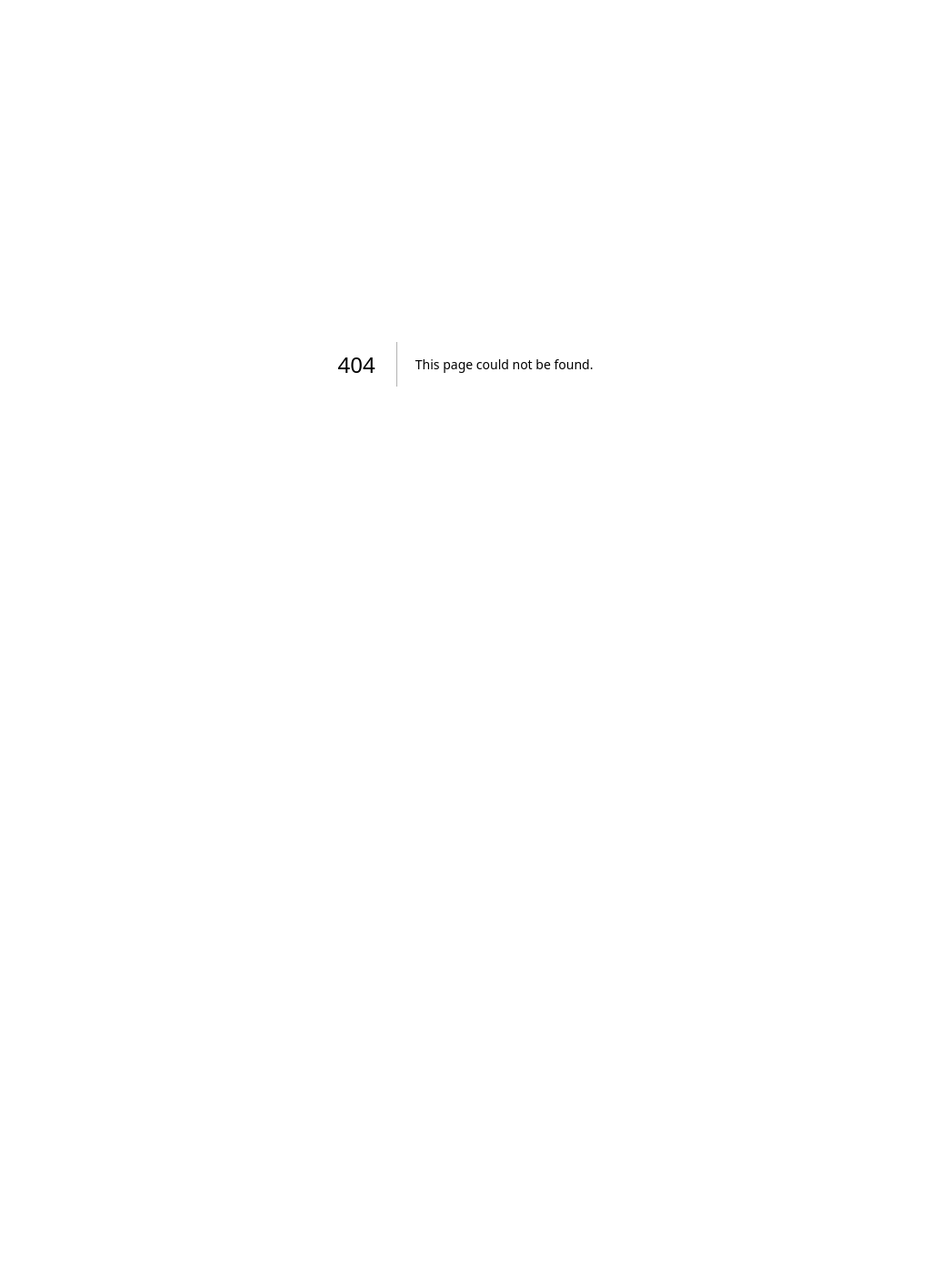
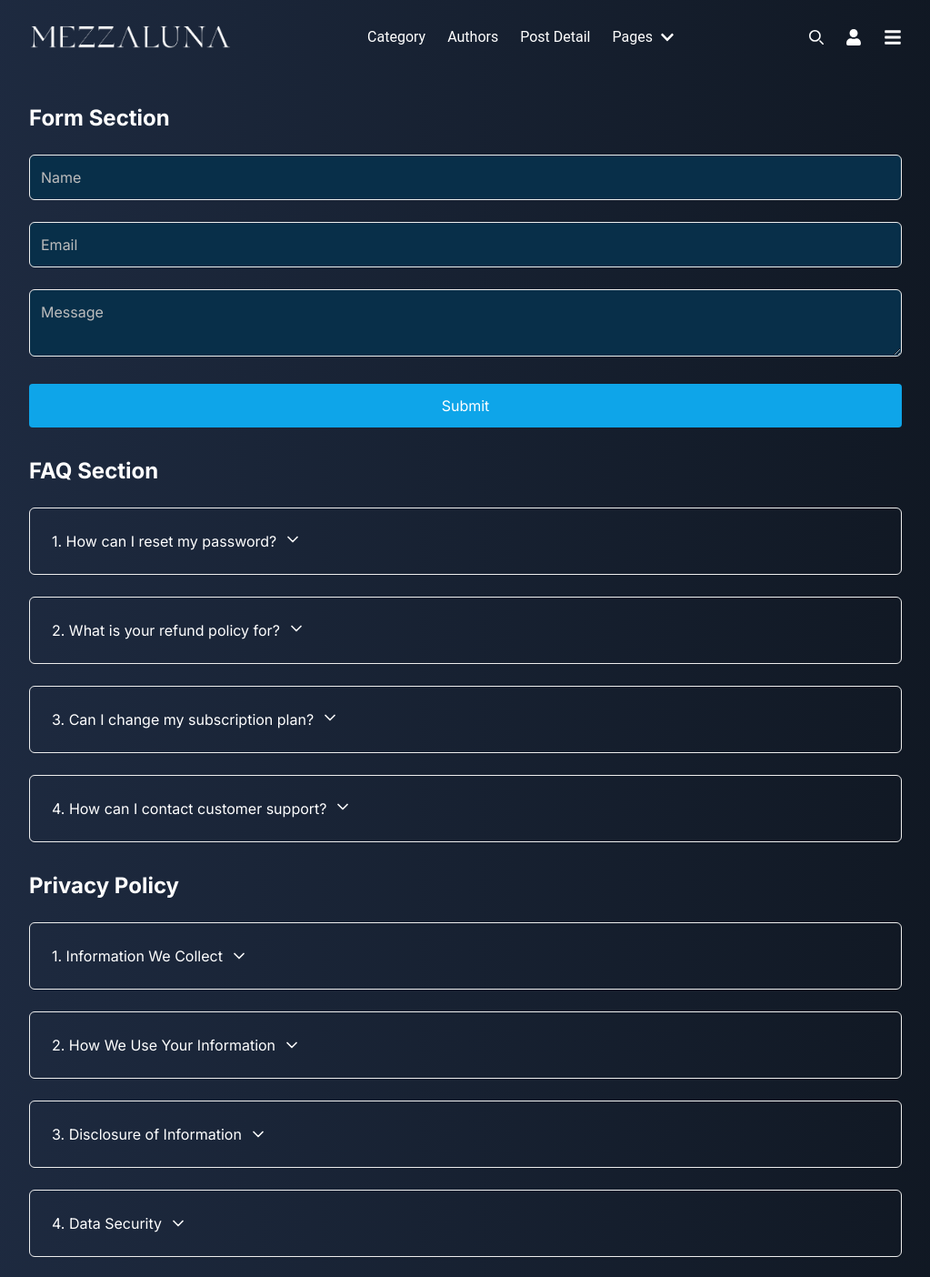
Before and after one commit to alif7laksono/blog, a Next.js app: page /Contact in a window 1280 px wide. Before the commit this address had no page. Shown: the top 1404 px of the page at 91% size, without its empty margins (128-1151 px from the left). Before the commit the page ends 800 px from the top, so only its background shows below. Built offline with nearby package versions, Linux system fonts and the light colour scheme.

Commit message:
added contact page

```diff
--- /dev/null
+++ b/app/Contact/page.js
@@ -0,0 +1,166 @@
+"use client";
+import React, { useState } from "react";
+import { FiChevronUp, FiChevronDown } from "react-icons/fi";
+import Header from "../components/header";
+import Footer from "../components/footer";
+
+export default function Contact() {
+  const [faqData, setFaqData] = useState([
+    {
+      question: "1. How can I reset my password?",
+      answer:
+        'To reset your password, simply click on the "Forgot Password" link on the login page. You will receive instructions via email on how to reset your password.',
+      open: false,
+    },
+    {
+      question: "2. What is your refund policy for?",
+      answer:
+        "We offer refunds within 30 days of purchase for products that meet our refund policy criteria. Please review our refund policy page for detailed information on eligibility and the refund process.",
+      open: false,
+    },
+    {
+      question: "3. Can I change my subscription plan?",
+      answer:
+        "Yes, you can change your subscription plan at any time by logging into your account and selecting the desired plan from the subscription settings.",
+      open: false,
+    },
+    {
+      question: "4. How can I contact customer support?",
+      answer:
+        " You can contact our customer support team by filling out the contact form on this page or by sending an email to support@example.com. We strive to respond to all inquiries within 24 hours.",
+      open: false,
+    },
+  ]);
+
+  const toggleAnswer = (index) => {
+    setFaqData(
+      faqData.map((faq, i) => (i === index ? { ...faq, open: !faq.open } : faq))
+    );
+  };
+
+  const [policyData, setPolicyData] = useState([
+    {
+      title: "1. Information We Collect",
+      content:
+        "We collect personal information that you voluntarily provide to us, such as your name, email address, and any other information you choose to provide when contacting us.",
+      open: false,
+    },
+    {
+      title: "2. How We Use Your Information",
+      content:
+        "We use the information you provide to respond to your inquiries, provide customer support, and improve our products and services. We may also use your information to send you promotional emails or newsletters if you have opted in to receive them.",
+      open: false,
+    },
+    {
+      title: "3. Disclosure of Information",
+      content:
+        "We may disclose your personal information to third-party service providers who assist us in operating our website, conducting our business, or servicing you, as long as those parties agree to keep this information confidential. We may also disclose your information when we believe it is appropriate to comply with the law, enforce our site policies, or protect ours or others' rights, property, or safety.",
+      open: false,
+    },
+    {
+      title: "4. Data Security",
+      content:
+        "We implement a variety of security measures to maintain the safety of your personal information. However, please note that no method of transmission over the internet or electronic storage is 100% secure, and we cannot guarantee absolute security.",
+      open: false,
+    },
+    {
+      title: "5. Updates to Privacy Policy",
+      content:
+        "We reserve the right to update or change our Privacy Policy at any time. Any changes will be posted on this page, and the revised Privacy Policy will take effect immediately upon posting.",
+      open: false,
+    },
+  ]);
+
+  const togglePolicy = (index) => {
+    setPolicyData(
+      policyData.map((policy, i) =>
+        i === index ? { ...policy, open: !policy.open } : policy
+      )
+    );
+  };
+  return (
+    <>
+      <Header />
+      <div className="container w-full md:w-4/5 lg:w-3/4 px-4 md:px-0 mx-auto">
+        {/* contact page */}
+        <div className="my-8">
+          <h2 className="text-2xl font-bold mb-4">Form Section</h2>
+
+          <form className="space-y-4">
+            <input
+              className="w-full p-2 border rounded-md bg-sky-950 text-gray-500 focus:outline-none"
+              type="text"
+              placeholder="Name"
+            />
+            <input
+              className="w-full p-2 border rounded-md bg-sky-950 text-gray-500 focus:outline-none"
+              type="email"
+              placeholder="Email"
+            />
+            <textarea
+              className="w-full p-2 border rounded-md bg-sky-950 text-gray-500 focus:outline-none"
+              placeholder="Message"
+            ></textarea>
+            <button className="w-full p-2 bg-sky-500 text-white rounded hover:bg-sky-400 transition ease-in-out duration-150">
+              Submit
+            </button>
+          </form>
+        </div>
+        {/* FAQ Section */}
+        <div className="my-8">
+          <h2 className="text-2xl font-bold mb-4">FAQ Section</h2>
+          <div className="space-y-4">
+            {faqData.map((faq, index) => (
+              <div key={index} className="border p-4 rounded-md shadow-sm">
+                <button
+                  className="flex justify-between"
+                  style={{ alignItems: "flex-start" }}
+                  onClick={() => toggleAnswer(index)}
+                >
+                  <p>{faq.question}</p>
+                  {faq.open ? (
+                    <FiChevronUp size={20} className="ml-1" />
+                  ) : (
+                    <FiChevronDown size={20} className="ml-1" />
+                  )}
+                </button>
+                {faq.open && (
+                  <p className="mt-2 opacity-80 ml-4 leading-loose">
+                    {faq.answer}
+                  </p>
+                )}
+              </div>
+            ))}
+          </div>
+        </div>
+        {/* Privacy Policy */}
+        <div className="my-8">
+          <h2 className="text-2xl font-bold mb-4">Privacy Policy</h2>
+          <div className="space-y-4">
+            {policyData.map((policy, index) => (
+              <div key={index} className="border p-4 rounded-md shadow-sm">
+                <button
+                  className="flex justify-between items-center"
+                  onClick={() => togglePolicy(index)}
+                >
+                  <h3>{policy.title}</h3>
+                  {policy.open ? (
+                    <FiChevronUp size={20} className="ml-1" />
+                  ) : (
+                    <FiChevronDown size={20} className="ml-1" />
+                  )}
+                </button>
+                {policy.open && (
+                  <p className="mt-2 opacity-80 ml-4 leading-loose">
+                    {policy.content}
+                  </p>
+                )}
+              </div>
+            ))}
+          </div>
+        </div>
+      </div>
+      <Footer />
+    </>
+  );
+}
--- a/app/components/header/index.js
+++ b/app/components/header/index.js
@@ -67,7 +67,7 @@ export default function Header() {
   }, []);
 
   return (
-    <header className="w-full md:w-4/5 lg:w-3/4 mx-auto flex justify-between items-center p-4 md:px-0">
+    <header className="w-full md:w-4/5 lg:w-3/4 p-4 md:px-0 mx-auto flex justify-between items-center">
       <div className="">
         <Link href="/">
           <Image
@@ -106,18 +106,19 @@ export default function Header() {
                 aria-labelledby="options-menu"
               >
                 <a
-                  href="/"
+                  href="/Contact"
                   className="block px-4 py-2 text-sm text-white hover:text-gray-400 transition duration-100 ease-in-out"
                   role="menuitem"
                 >
-                  Home
+                  Contact
                 </a>
                 <a
                   href="#"
                   className="block px-4 py-2 text-sm text-white hover:bg-transparent hover:text-gray-400  transition duration-100 ease-in-out"
                   role="menuitem"
+                  onClick={toggleLoginForm}
                 >
-                  Login
+                  Login Pop Up
                 </a>
                 <a
                   href="/PostDetail"
@@ -253,7 +254,7 @@ export default function Header() {
             <ul className="space-y-4 ml-3">
               <li>
                 <a
-                  href="/SinglePost"
+                  href="/PostDetailed"
                   className="no-underline hover:text-sky-500 text-current text-lg border-b border-t-0 border-r-0 border-l-0 pb-2 w-full block"
                 >
                   Single Post
@@ -261,7 +262,7 @@ export default function Header() {
               </li>
               <li>
                 <a
-                  href="/author/JohnDoe"
+                  href="/Author/JohnDoe"
                   className="no-underline hover:text-sky-500  text-current text-lg border-b border-t-0 border-r-0 border-l-0 pb-2 w-full block"
                 >
                   Author Page
@@ -269,7 +270,7 @@ export default function Header() {
               </li>
               <li>
                 <a
-                  href="/category/Lifestyle"
+                  href="/Category/inspiration"
                   className="no-underline hover:text-sky-500  text-current text-lg border-b border-t-0 border-r-0 border-l-0 pb-2 w-full block"
                 >
                   Category Page
--- a/app/components/welcome/index.js
+++ b/app/components/welcome/index.js
@@ -1,5 +1,6 @@
 import React from "react";
 import "./module.styles.css";
+import Link from "next/link";
 
 export default function Welcome() {
   return (
@@ -15,7 +16,9 @@ export default function Welcome() {
         <span className="text-sky-500">professional</span> and personal blogs.
       </p>
       <button className="bg-sky-500 hover:bg-sky-400 transition duration-200 ease-in-out font-bold py-2 px-4 rounded-full mr-2">
-        Join Now - It&apos;s Free
+        <Link href="/Contact" target="_blank">
+          Join Now - It&apos;s Free
+        </Link>
       </button>
     </div>
   );
--- a/package.json
+++ b/package.json
@@ -12,6 +12,7 @@
     "@fortawesome/fontawesome-svg-core": "^6.5.1",
     "@fortawesome/free-solid-svg-icons": "^6.5.1",
     "@fortawesome/react-fontawesome": "^0.2.0",
+    "@heroicons/react": "^2.1.1",
     "font-awesome": "^4.7.0",
     "next": "14.1.0",
     "next-optimized-images": "^2.6.2",
```
Also changed, not shown: 1 other file (tests, documents, lock files or other folders).
